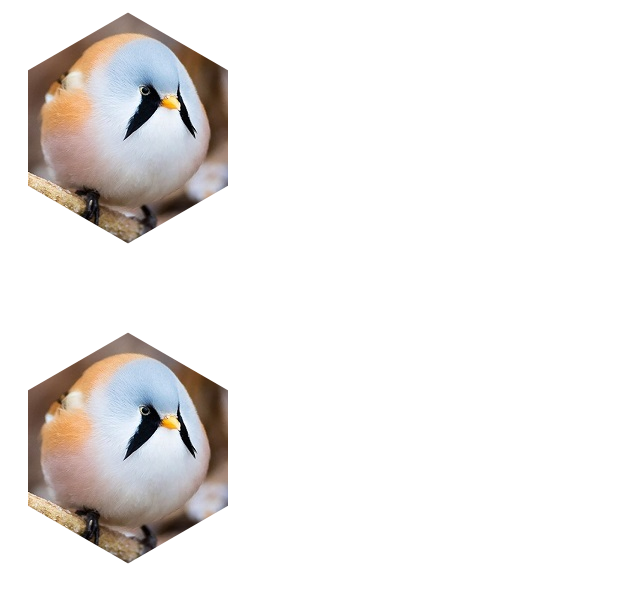
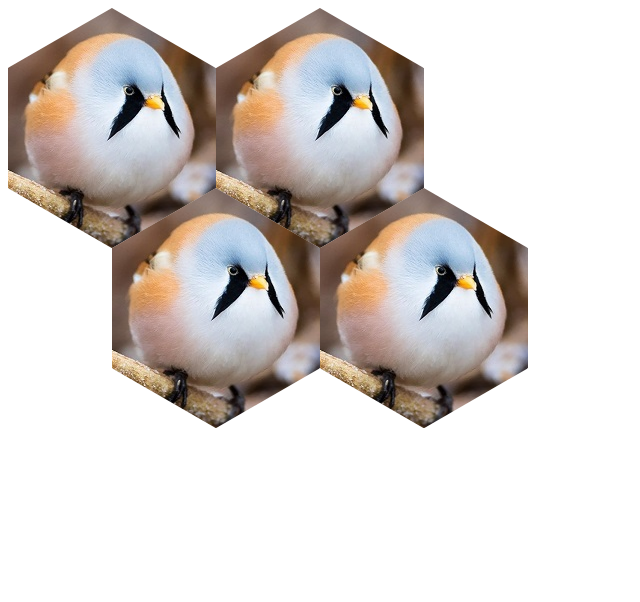
Before and after one commit to blockerdude/Merchantile, an Angular app: page / in a window 1280 px wide. Shown: the top 602 px of the page, without its empty margins (0-640 px from the left). Built offline with nearby package versions, Linux system fonts and the light colour scheme.

Commit message:
Grid is working correclty and with dynamic variables

```diff
--- a/src/app/grid/hexagon/hexagon.component.html
+++ b/src/app/grid/hexagon/hexagon.component.html
@@ -1,6 +1,9 @@
 <div class="hexagon hexagon2" (click)="clicked()">
   <div class="hexagon-in1">
-    <div class="hexagon-in2" [style.background-image]="imageString">
+    <div class="hexagon-in2"
+        [style.background-image]="imageString"
+        [style.width.px]="width"
+        [style.height.px]="height">
     </div>
   </div>
 </div>
--- a/src/app/grid/hexagon/hexagon.component.scss
+++ b/src/app/grid/hexagon/hexagon.component.scss
@@ -32,9 +32,3 @@
          -o-transform: rotate(-60deg);
             transform: rotate(-60deg);
     }
-
-.hexagon2 {
-    width: 200px;
-    height: 400px;
-    margin: -80px 0 0 20px;
-    }
--- a/src/app/grid/hexagon/hexagon.component.ts
+++ b/src/app/grid/hexagon/hexagon.component.ts
@@ -8,10 +8,19 @@ import { Component, OnInit } from '@angular/core';
 export class HexagonComponent implements OnInit {
 
   imageString: string;
+  width: string;
+  height: string;
+  oddMarginLeft: string;
+  oddMarginTop: string;
 
   ngOnInit() {
     // this.imageString = 'url(\'./../../../../bird.jpg\')';
     this.imageString = 'url(/assets/bird.jpg)';
+    const size = 120;
+    this.width = '' + Math.sqrt(3) * size;
+    this.height = '' + size * 2;
+    this.oddMarginLeft = '' + (+this.width / 2);
+    this.oddMarginTop = '-' + (+this.height / 4);
   }
 
   clicked() {
--- a/src/app/grid/hexgrid/hexgrid.component.html
+++ b/src/app/grid/hexgrid/hexgrid.component.html
@@ -3,4 +3,10 @@
     <app-hexagon></app-hexagon>
     <app-hexagon></app-hexagon>
   </div>
+  <div class="odd"
+    [style.margin-top.px]="oddMarginTop"
+    [style.margin-left.px]="oddMarginLeft">
+    <app-hexagon></app-hexagon>
+    <app-hexagon></app-hexagon>
+  </div>
 </div>
--- a/src/app/grid/hexgrid/hexgrid.component.scss
+++ b/src/app/grid/hexgrid/hexgrid.component.scss
@@ -2,11 +2,25 @@
 :host {
   .container {
     display: flex;
-    flex-direction: row;
-  }
-  .even {
     flex-direction: column;
-    flex-wrap: nowrap;
+
+    .even {
+      display: flex;
+      flex-direction: row;
+      flex-wrap: nowrap;
+    }
+    .odd {
+      display: flex;
+      flex-direction: row;
+      flex-wrap: nowrap;
+      // margin-left: 104px;
+      // margin-top: -60px;
+    }
+
+    app-hexagon {
+      //margin: 5px;
+    }
   }
 
+
 }
--- a/src/app/grid/hexgrid/hexgrid.component.ts
+++ b/src/app/grid/hexgrid/hexgrid.component.ts
@@ -7,9 +7,18 @@ import { Component, OnInit } from '@angular/core';
 })
 export class HexgridComponent implements OnInit {
 
-  constructor() { }
+  imageString: string;
+  width: string;
+  height: string;
+  oddMarginLeft: string;
+  oddMarginTop: string;
 
   ngOnInit() {
+    const size = 120;
+    this.width = '' + Math.sqrt(3) * size;
+    this.height = '' + size * 2;
+    this.oddMarginLeft = '' + (+this.width / 2);
+    this.oddMarginTop = '-' + (+this.height / 4);
   }
 
 }
```
